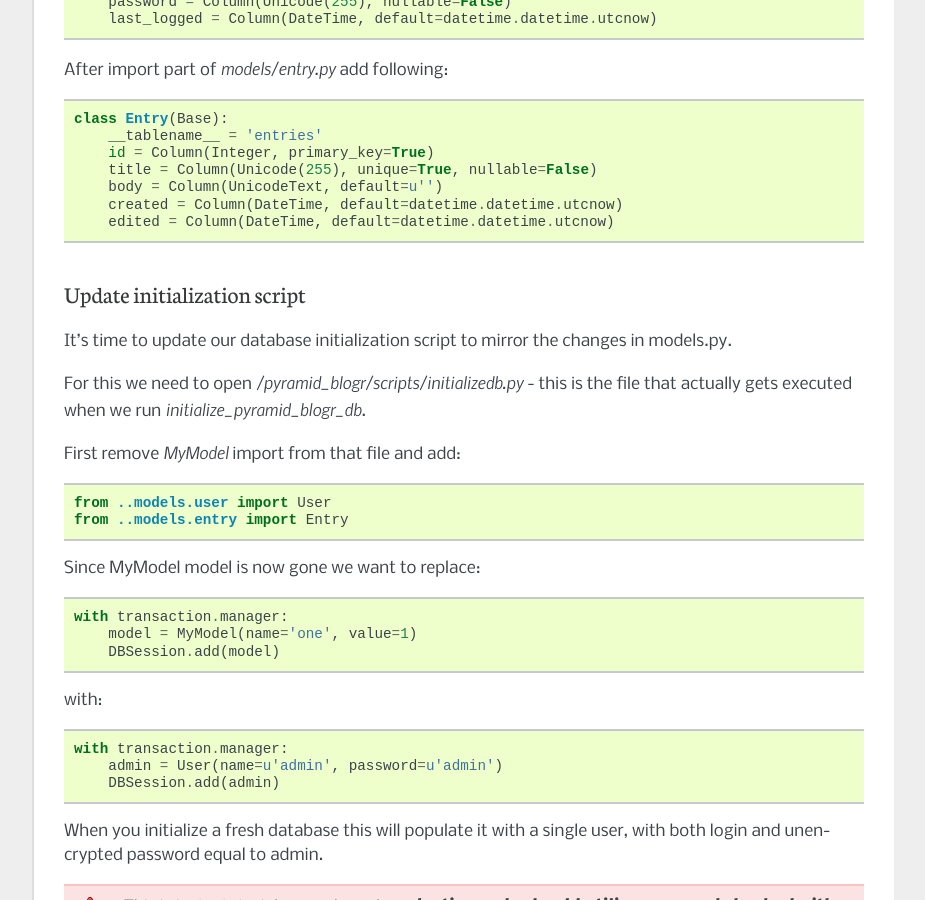
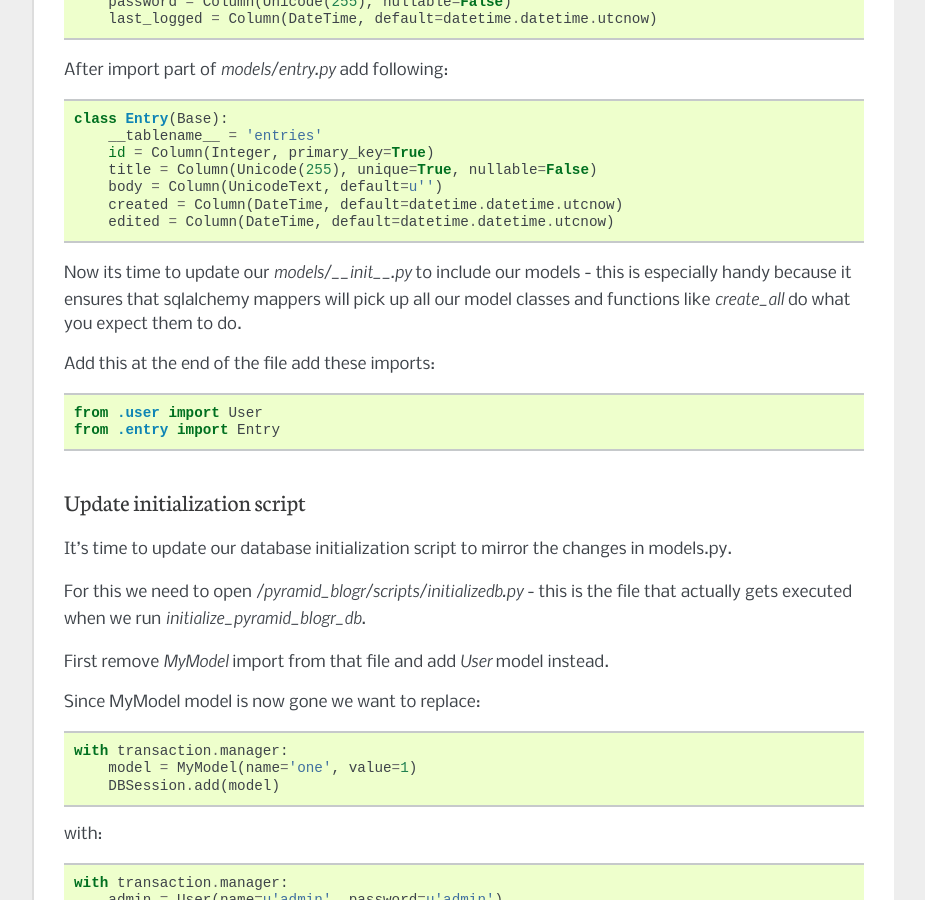
Before and after one commit to Pylons/pyramid_blogr, a Sphinx documentation site: the page built from docs/basic_models.rst, in a window 1280 px wide and 900 px high, scrolled down 3372 px. Shown: the whole window, without its empty margins (198-1123 px from the left). Built offline with Sphinx 7.4.7, drawn with Linux system fonts in a browser that asks for light colours.

Commit message:
update model example to fix #13

```diff
--- a/docs/basic_models.rst
+++ b/docs/basic_models.rst
@@ -182,6 +182,16 @@ After import part of `models/entry.py` add following::
         created = Column(DateTime, default=datetime.datetime.utcnow)
         edited = Column(DateTime, default=datetime.datetime.utcnow)
 
+
+Now its time to update our `models/__init__.py` to include our models - this is especially handy because it ensures
+that sqlalchemy mappers will pick up all our model classes and functions like `create_all` do what you expect them to do.
+
+Add this at the end of the file add these imports::
+
+    from .user import User
+    from .entry import Entry
+
+
 Update initialization script
 ----------------------------
 
@@ -191,10 +201,7 @@ models.py.
 For this we need to open */pyramid_blogr/scripts/initializedb.py* - this is the
 file that actually gets executed when we run *initialize_pyramid_blogr_db*.
 
-First remove `MyModel` import from that file and add::
-
-    from ..models.user import User
-    from ..models.entry import Entry
+First remove `MyModel` import from that file and add `User` model instead.
 
 Since MyModel model is now gone we want to replace::
 
--- a/docs/basic_models_src.rst
+++ b/docs/basic_models_src.rst
@@ -16,6 +16,9 @@ This is how models/__init__.py should look like at this point::
 
     DBSession = scoped_session(sessionmaker(extension=ZopeTransactionExtension()))
     Base = declarative_base()
+
+    from .user import User
+    from .entry import Entry
 
 
 This is how models/entry.py should look like at this point::
```
Also changed, not shown: other parts of docs/basic_models_src.rst (+1 -2 lines), 2 other files.
